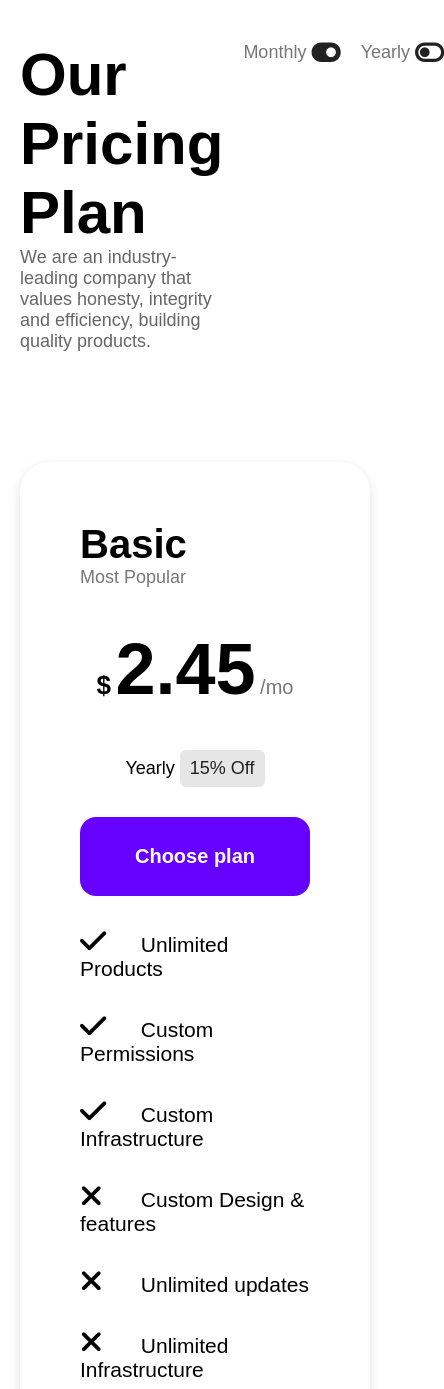
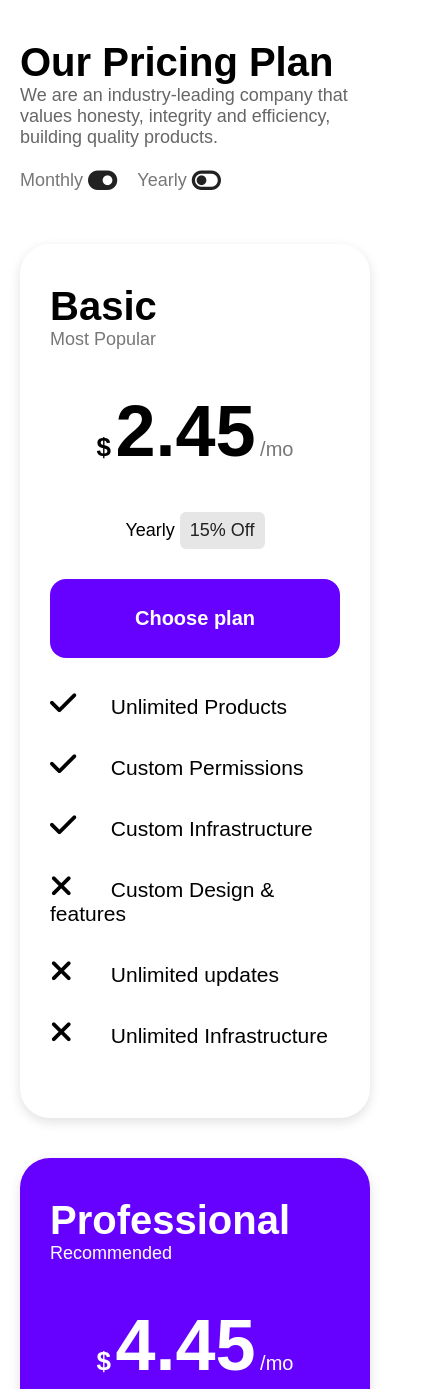
Before and after one commit to Breyan-Lab/htmlcss-pricing-plan, a plain HTML site: page index.html in a window 390 px wide. Shown: the top 1389 px of the page, 444 px wide, since content can reach past the window. Drawn offline with Linux system fonts and the light colour scheme.

Commit message:
bonus: feature su 2 colonne quando la card occupa tutta la riga

```diff
--- a/css/style.css
+++ b/css/style.css
@@ -149,3 +149,27 @@ header p {
     background-color: white;
     color: #6600ff;
 }
+
+/* BONUS: quando una card è larga (es. tablet, la terza va a capo da sola)
+   le feature si dispongono su 2 colonne. Con la column-width le colonne
+   compaiono solo se c'è abbastanza spazio, senza media query */
+.features {
+    columns: 2 260px;
+    column-gap: 40px;
+}
+
+/* MOBILE: titolo più piccolo e header in colonna */
+@media screen and (max-width: 768px) {
+    header {
+        flex-direction: column;
+        margin-bottom: 50px;
+    }
+
+    header h1 {
+        font-size: 40px;
+    }
+
+    .card {
+        padding: 40px 30px;
+    }
+}
```
